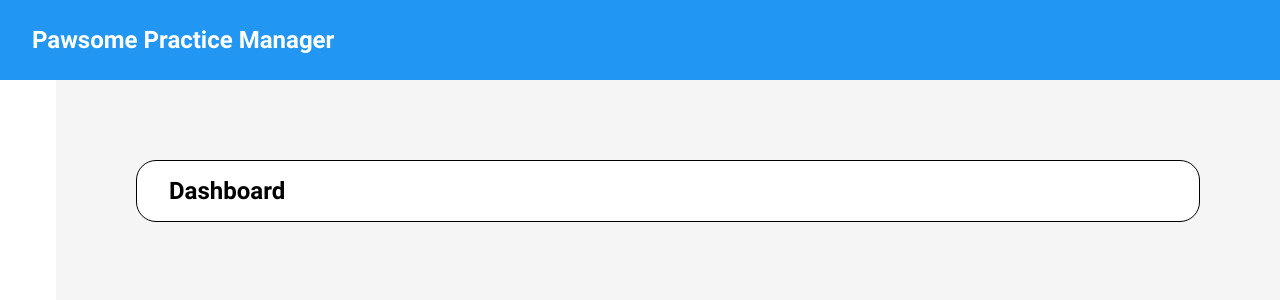
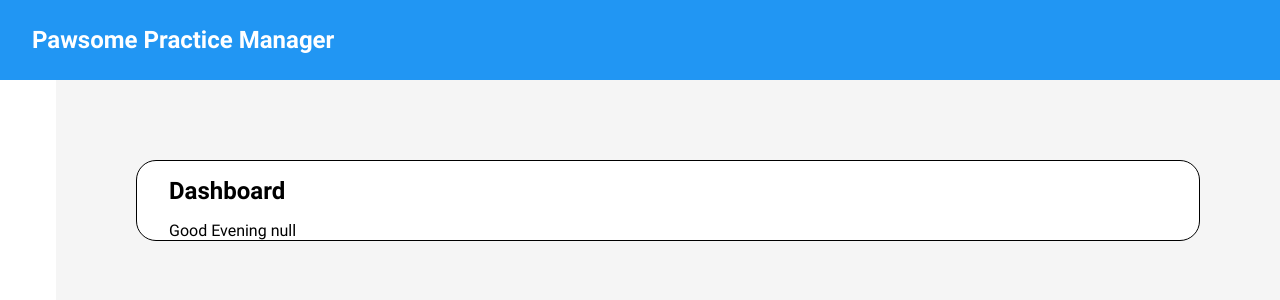
Before and after one commit to TomMhammond/capstone-client, a React (Create React App) app: page /dashboard in a window 1280 px wide. Shown: the top 300 px of the page. Built offline with nearby package versions, Linux system fonts and the light colour scheme.

Commit message:
add logic to dashboard
checks for time of day and provides appropriate greeting

```diff
--- a/src/App.js
+++ b/src/App.js
@@ -22,7 +22,7 @@ function App() {
       <Header isLoggedIn={isLoggedIn} userName={userName} setIsLoggedIn={setIsLoggedIn} setUserName={setUserName} setAccess={setAccess}/>
       <Routes>
         <Route path="/" element={<LoginPage setIsLoggedIn={setIsLoggedIn} setUserName={setUserName} setAccess={setAccess}/>} />
-        <Route path="/dashboard" element={<DashboardPage access={access} />} />
+        <Route path="/dashboard" element={<DashboardPage access={access} userName={userName}/>} />
         <Route path="/clients" element={<ClientPage token={token} access={access}/>}/>
         <Route path="/clients/:id" element={<SingleClientPage token={token} access={access}/>} />
         <Route path="/pets" element={<PetsPage token={token} access={access}/>} />
--- a/src/components/Header/Header.jsx
+++ b/src/components/Header/Header.jsx
@@ -15,6 +15,7 @@ export default function Header({ isLoggedIn, userName, setIsLoggedIn, setUserNam
         setIsLoggedIn(false);
         setUserName(null);
         setAccess(null);
+        sessionStorage.removeItem('authToken')
         navigate('/')
     }
 
--- a/src/pages/DashboardPage/DashboardPage.jsx
+++ b/src/pages/DashboardPage/DashboardPage.jsx
@@ -1,14 +1,29 @@
 import SideNav from '../../components/SideNav/SideNav';
 import './DashboardPage.scss';
 
-export default function DashboardPage( {access} ){
+export default function DashboardPage( {access, userName} ){
+    const date = new Date();
+    const hour = date.getHours();
+    console.log(hour);
+
+    let greeting;
+    if(hour >= 0 && hour < 6 ){
+        greeting = `You are working early ${userName}. Good morning`
+    } else if(hour >= 6 && hour < 12){
+        greeting = `Good morning ${userName}`;
+    } else if(hour >= 12 && hour < 18) {
+        greeting = `Good afternoon ${userName}`;
+    } else {
+        greeting = `Good Evening ${userName}`;
+    }
+
     return(
         <main className='main'>
             <SideNav access={access}/>
             <section className='page'>
                 <div className='dashboard-card'>
                     <h2 className='dashboard-card__title'>Dashboard</h2>
-
+                    <p className='dashboard-card__info'>{greeting}</p>
                 </div>
             </section>
         </main>
--- a/src/pages/DashboardPage/DashboardPage.scss
+++ b/src/pages/DashboardPage/DashboardPage.scss
@@ -15,4 +15,8 @@
         padding: 1rem;
         padding-left: 2rem;
     }
+
+    &__info {
+        padding-left: 2rem;
+    }
 }
--- a/src/pages/PetsPage/PetsPage.jsx
+++ b/src/pages/PetsPage/PetsPage.jsx
@@ -12,7 +12,7 @@ export default function PetsPage({ access }){
 
     useEffect(() => {
         if(!sessionStorage.authToken){
-            navigate('/login')
+            navigate('/')
         }
     })
 
```
